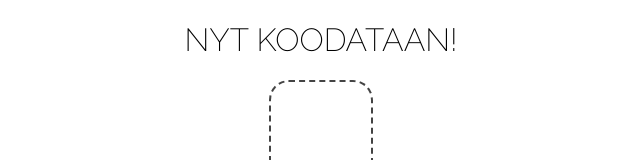
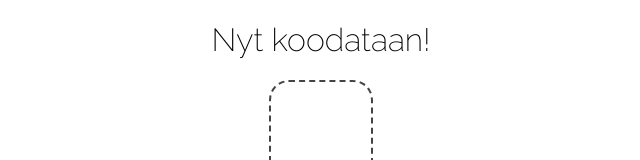
Before and after one commit to kurssilainen/JS-harjoitukseni, a plain HTML site: page t02-try/index.html in a window 1280 px wide. Shown: the top 160 px of the page, without its empty margins (319-959 px from the left). Drawn offline with Linux system fonts and the light colour scheme.

Commit message:
Update index.html

```diff
--- a/t02-try/index.html
+++ b/t02-try/index.html
@@ -166,7 +166,7 @@
 
 
 <body>
-    <h1>NYT KOODATAAN!</h1>
+    <h1>Nyt koodataan!</h1>
 
     <div id="laatikko"></div>
     <button type="button" onclick="keltaiseksi()">Keltaiseksi</button>
```
